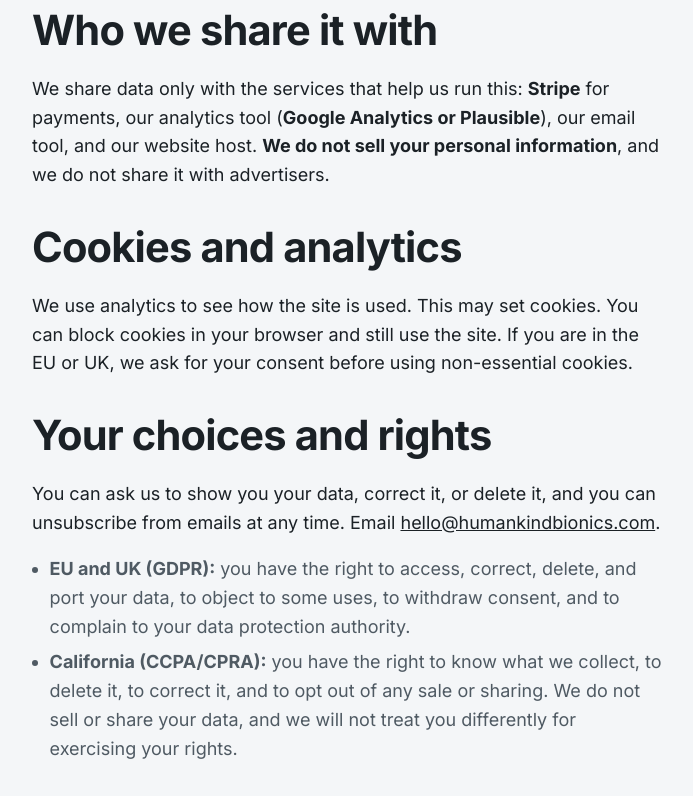
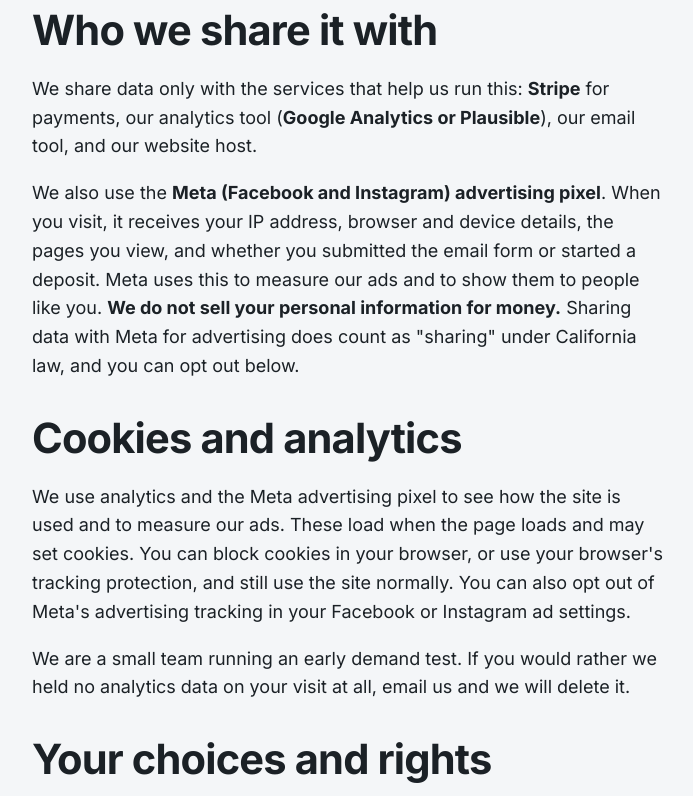
Before and after one commit to MuhammadFHossain/humankindbionics-site, a plain HTML site: page privacy/index.html in a window 1280 px wide. Shown: the part 1680-2476 px from the top of the page, without its empty margins (292-985 px from the left). Drawn offline with Linux system fonts and the light colour scheme.

Commit message:
Stop the privacy page contradicting what the site actually does
Three statements were false as written, on pages that collect payments.

The page said we do not share data with advertisers while shared/app.js
loads the Meta pixel on every page and fires Lead and InitiateCheckout to
it. Meta is now named as a recipient, with what it receives and how to
opt out.

The page claimed we ask EU and UK visitors for consent before non-essential
cookies. No consent mechanism exists anywhere in the codebase: loadGA4,
loadPlausible and loadMetaPixel all run unconditionally at script execution.
Removed the claim rather than pretend. The compliance gap itself is
separate and still open, pending whether EU traffic is planned.

The CCPA section said we do not sell or share. CPRA counts cross-context
behavioural advertising as sharing, which is exactly what the pixel does,
so the blanket denial was wrong. Now distinguishes selling for money from
sharing for advertising, and offers an opt-out.

Not legal advice, and worth a lawyer's read. But a policy that describes
a consent flow the code does not have is worse than one that admits what
the code does.

```diff
--- a/privacy/index.html
+++ b/privacy/index.html
@@ -57,16 +57,18 @@
   </ul>
 
   <h2>Who we share it with</h2>
-  <p>We share data only with the services that help us run this: <b>Stripe</b> for payments, our analytics tool (<b>Google Analytics or Plausible</b>), our email tool, and our website host. <b>We do not sell your personal information</b>, and we do not share it with advertisers.</p>
+  <p>We share data only with the services that help us run this: <b>Stripe</b> for payments, our analytics tool (<b>Google Analytics or Plausible</b>), our email tool, and our website host.</p>
+  <p>We also use the <b>Meta (Facebook and Instagram) advertising pixel</b>. When you visit, it receives your IP address, browser and device details, the pages you view, and whether you submitted the email form or started a deposit. Meta uses this to measure our ads and to show them to people like you. <b>We do not sell your personal information for money.</b> Sharing data with Meta for advertising does count as "sharing" under California law, and you can opt out below.</p>
 
   <h2>Cookies and analytics</h2>
-  <p>We use analytics to see how the site is used. This may set cookies. You can block cookies in your browser and still use the site. If you are in the EU or UK, we ask for your consent before using non-essential cookies.</p>
+  <p>We use analytics and the Meta advertising pixel to see how the site is used and to measure our ads. These load when the page loads and may set cookies. You can block cookies in your browser, or use your browser's tracking protection, and still use the site normally. You can also opt out of Meta's advertising tracking in your Facebook or Instagram ad settings.</p>
+  <p>We are a small team running an early demand test. If you would rather we held no analytics data on your visit at all, email us and we will delete it.</p>
 
   <h2>Your choices and rights</h2>
   <p>You can ask us to show you your data, correct it, or delete it, and you can unsubscribe from emails at any time. Email <a href="mailto:hello@humankindbionics.com">hello@humankindbionics.com</a>.</p>
   <ul>
     <li><b>EU and UK (GDPR):</b> you have the right to access, correct, delete, and port your data, to object to some uses, to withdraw consent, and to complain to your data protection authority.</li>
-    <li><b>California (CCPA/CPRA):</b> you have the right to know what we collect, to delete it, to correct it, and to opt out of any sale or sharing. We do not sell or share your data, and we will not treat you differently for exercising your rights.</li>
+    <li><b>California (CCPA/CPRA):</b> you have the right to know what we collect, to delete it, to correct it, and to opt out of any sale or sharing. We do not sell your data for money. We do share it with Meta for advertising, which CPRA counts as sharing. Email us to opt out and we will exclude you. We will not treat you differently for exercising your rights.</li>
   </ul>
 
   <h2>How long we keep it</h2>
```
Also changed, not shown: support/index.html (+1 -1 lines).
